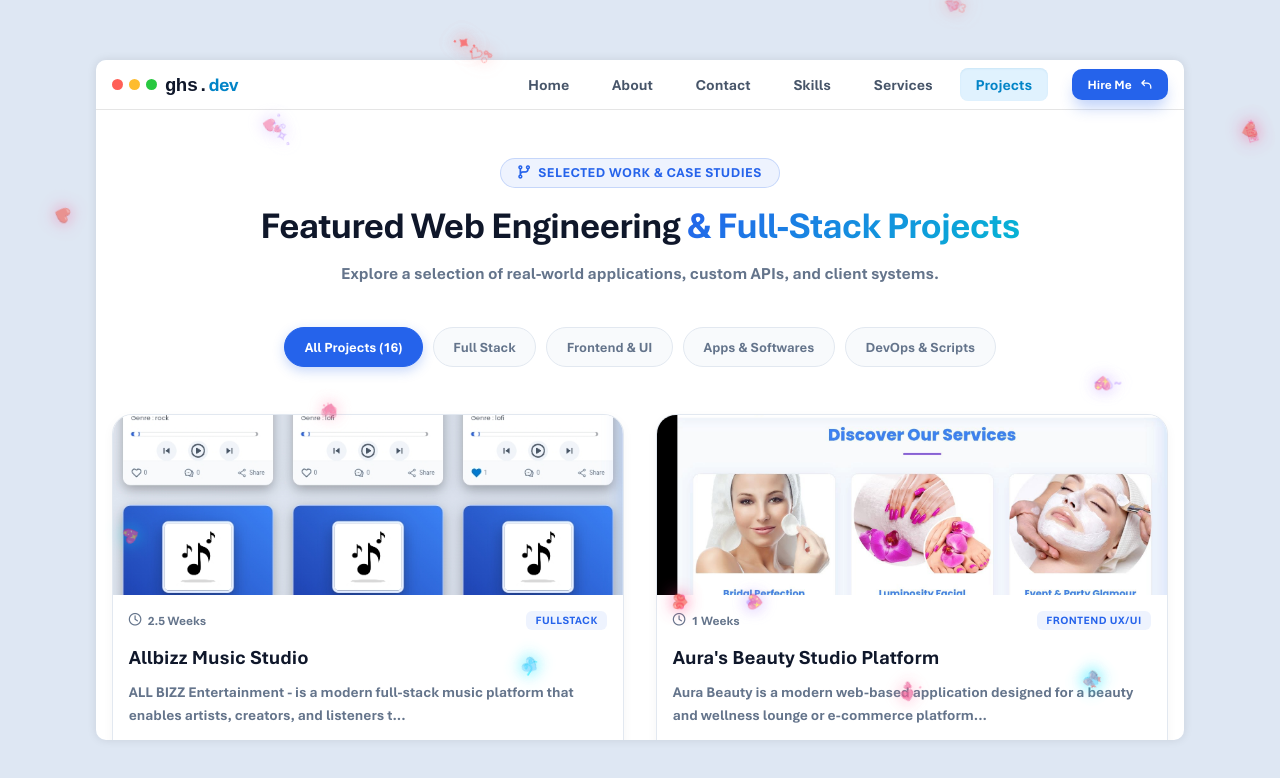
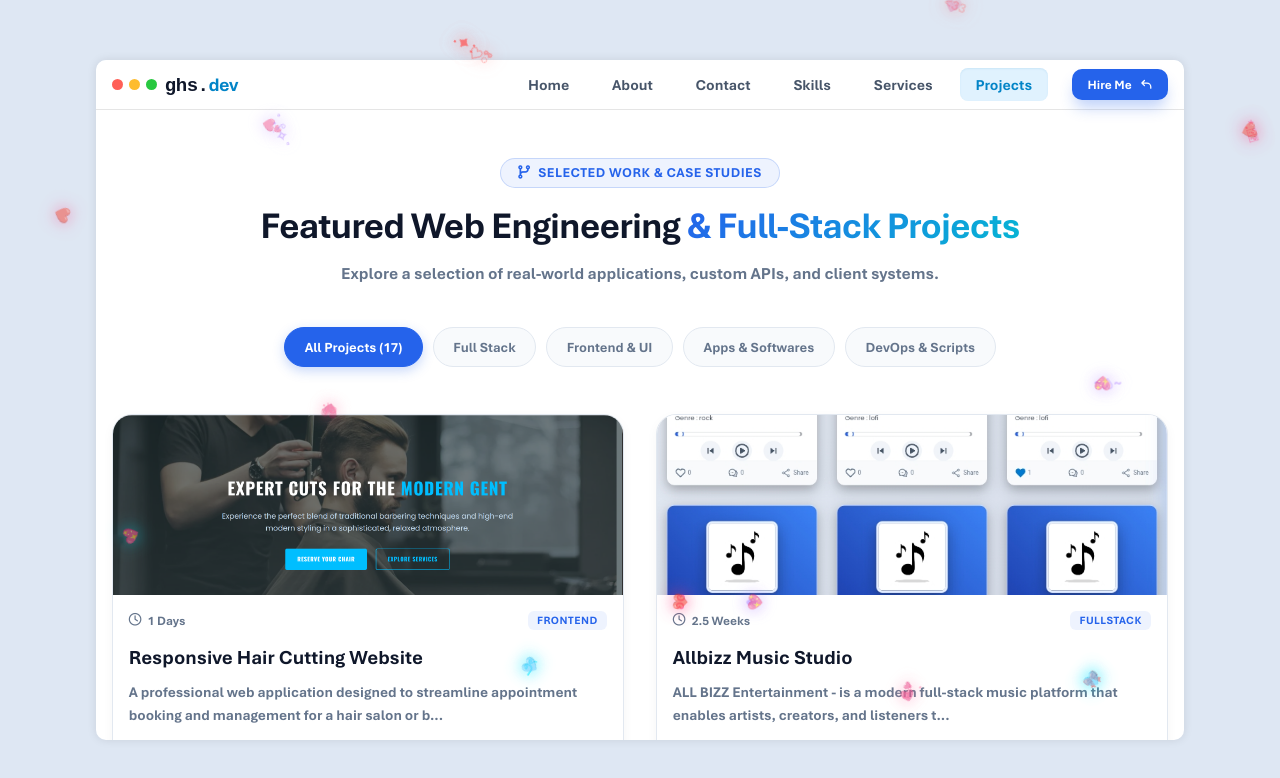
Before and after one commit to ghsjulian/ghs-cv-8.26, a React (Vite) app: page /projects in a window 1280 px wide. Shown: the top 778 px of the page. Built offline with nearby package versions, Linux system fonts and the light colour scheme.

Commit message:
Added Hair Cutting Project

```diff
--- a/src/data/projects.js
+++ b/src/data/projects.js
@@ -1,4 +1,18 @@
 const projectsData = [
+  {
+    id: 16,
+    category: "Frontend",
+    title: "Responsive Hair Cutting Website",
+    subtitle: "Full Responsive Hair Cutting Website",
+    image: "/projects/hair-cutting.jpg",
+    description:
+      "A professional web application designed to streamline appointment booking and management for a hair salon or barber shop. Built using the MERN stack for optimal performance and scalability.",
+    duration: "1 Days",
+    tools: ["HTML5", "CSS3", "JavaScript(ES6+)"],
+    liveDemo: "https://ghsjulian.github.io/hair-cutting/",
+    github: "https://github.com/ghsjulian/hair-cutting.git",
+    featured: false,
+  },
   {
     id: 0,
     category: "fullstack",
```
Also changed, not shown: public/projects/hair-cutting.jpg (added).
